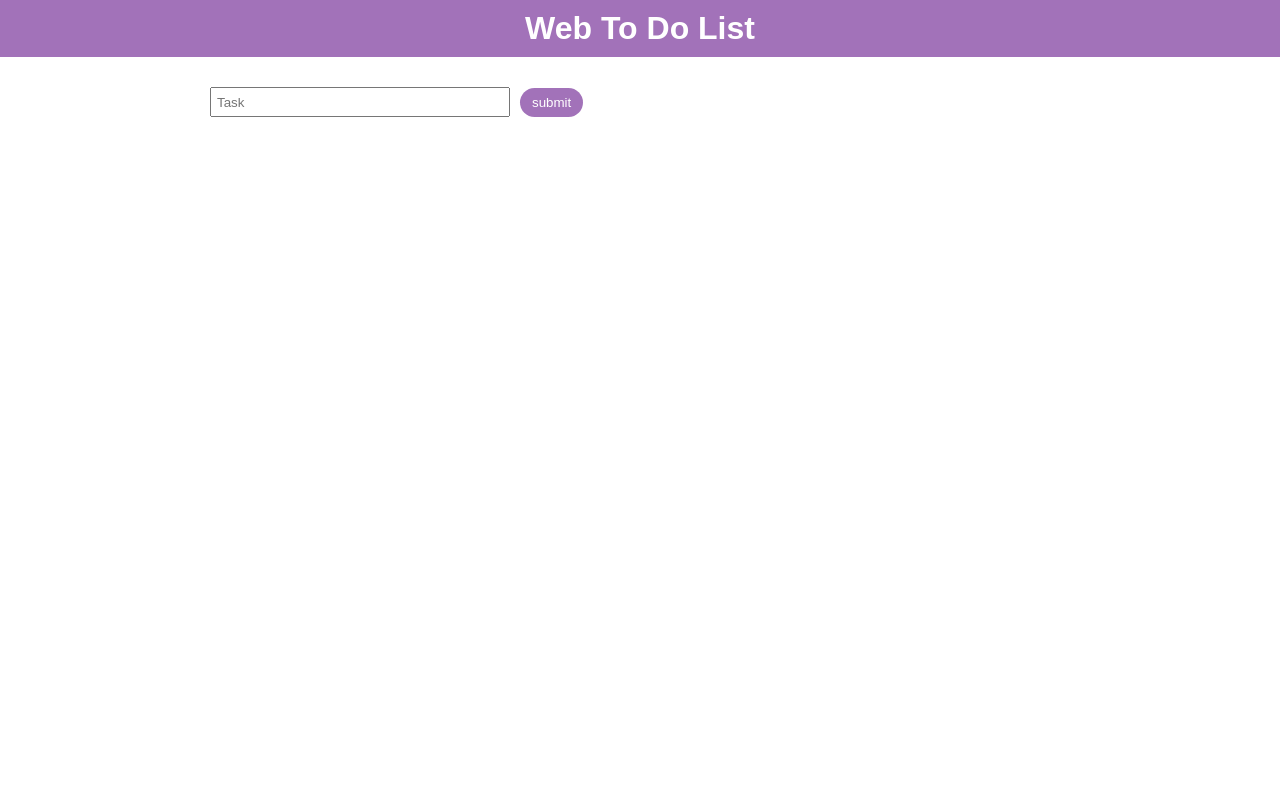
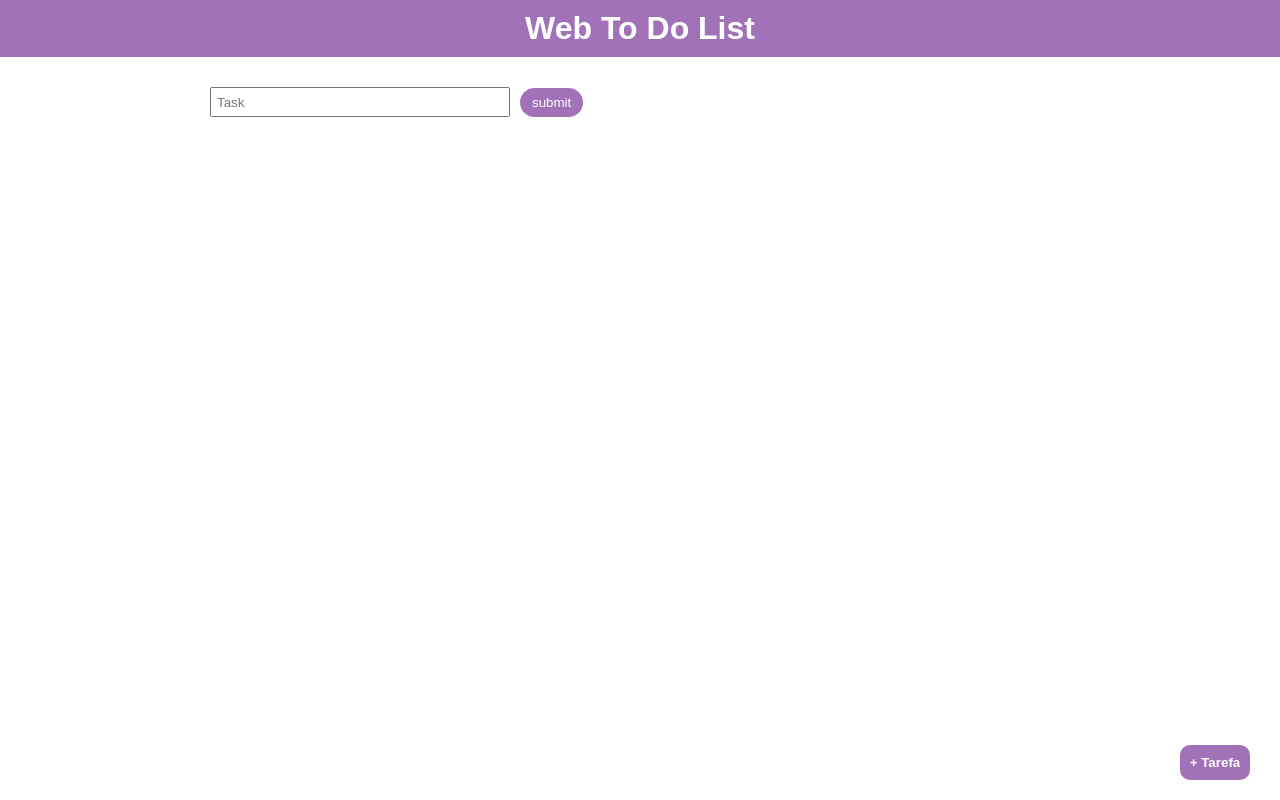
Before and after one commit to juniorferreira23/To_Do_List_React, a React (Create React App) app: page / in a window 1280 px wide. Built offline with nearby package versions, Linux system fonts and the light colour scheme.

Commit message:
create button modal

```diff
--- a/src/App.jsx
+++ b/src/App.jsx
@@ -1,8 +1,9 @@
 import React, { useEffect, useState } from 'react';
 import './style/App.css';
-import Task from './model/TaskModel';
+import Task from './model/TaskModel.js';
 import TodoForm from './components/Todoform';
 import TodoList from './components/TodoList';
+import ButtonModal from './components/ButtonModal'
 
 const SAVED_TASKS = 'savedTasks'
 
@@ -12,17 +13,13 @@ const App = () => {
 
   useEffect(() => {
     let savedTasks = JSON.parse(localStorage.getItem(SAVED_TASKS))
-    console.log(savedTasks)
     if(savedTasks && savedTasks.length !== 0){
       setTask(savedTasks)
-      console.log('entrou')
     }
-    console.log('verificando')
   },[])
 
   useEffect(() => {
     localStorage.setItem(SAVED_TASKS, JSON.stringify(tasks))
-    console.log('teste')
   },[tasks])
 
   const onAddTask = (text) => {
@@ -52,6 +49,7 @@ const App = () => {
       <div className='container'>
       <TodoForm onAddTask={onAddTask}></TodoForm>
       <TodoList tasks={tasks} onDeleteTask={onDeleteTask} oncheckCompletion={oncheckCompletion}></TodoList>
+      <ButtonModal></ButtonModal>
       </div>
     </div>
   );
--- /dev/null
+++ b/src/components/ButtonModal.jsx
@@ -0,0 +1,9 @@
+import React from "react";
+
+const Modal = () => {
+    return (
+        <button className="button-modal">+ Tarefa</button>
+    )
+}
+
+export default Modal
--- a/src/style/App.css
+++ b/src/style/App.css
@@ -89,6 +89,20 @@ html, body {
     width: 20px;
 }
 
+.button-modal {
+    position: fixed;
+    bottom: 20px;
+    right: 30px;
+    width: 70px;
+    height: 35px;
+    border-radius: 10px;
+    border: none;
+    cursor: pointer;
+    background-color: #a272b9;
+    color: white;
+    font-weight: bold;
+}
+
 @media screen and (max-width: 500px)  {
     .card {
         flex-direction: column;
```
